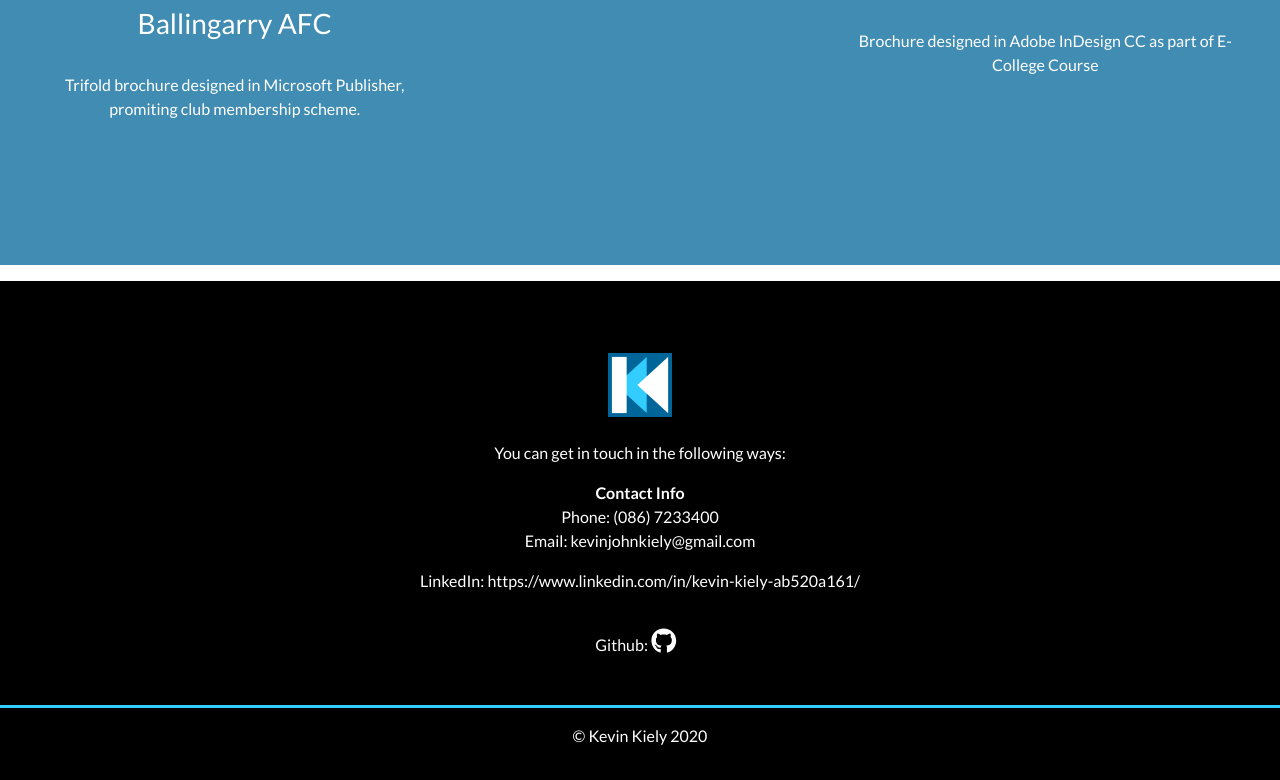
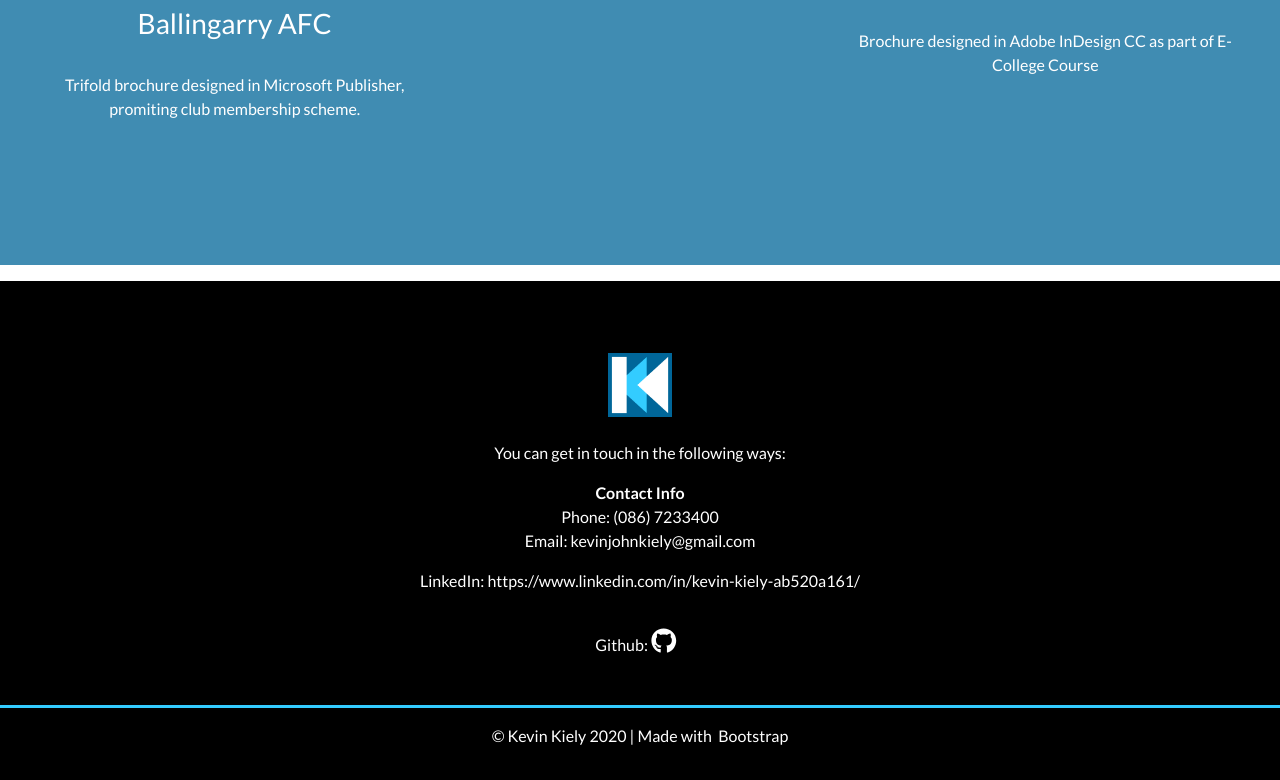
Before and after one commit to kevinjohnkiely/mywebsite, a website: page site/index.html in a window 1280 px wide. Shown: the part 4250-5030 px from the top of the page. Drawn offline with Linux system fonts and the light colour scheme.

Commit message:
changed footer text

```diff
--- a/site/index.html
+++ b/site/index.html
@@ -379,7 +379,7 @@
             </p>
           </div>
           <hr class="socket" />
-          &copy; Kevin Kiely 2020
+          &copy; Kevin Kiely 2020 | Made with &nbsp;<a href="https://getbootstrap.com/">Bootstrap</a>
         </div>
       </footer>
     </div>
```
Also changed, not shown: site/project1.html (+1 -1 lines), site/project2.html (+1 -1 lines), site/project3.html (+1 -1 lines), site/ux.html (+1 -1 lines).
